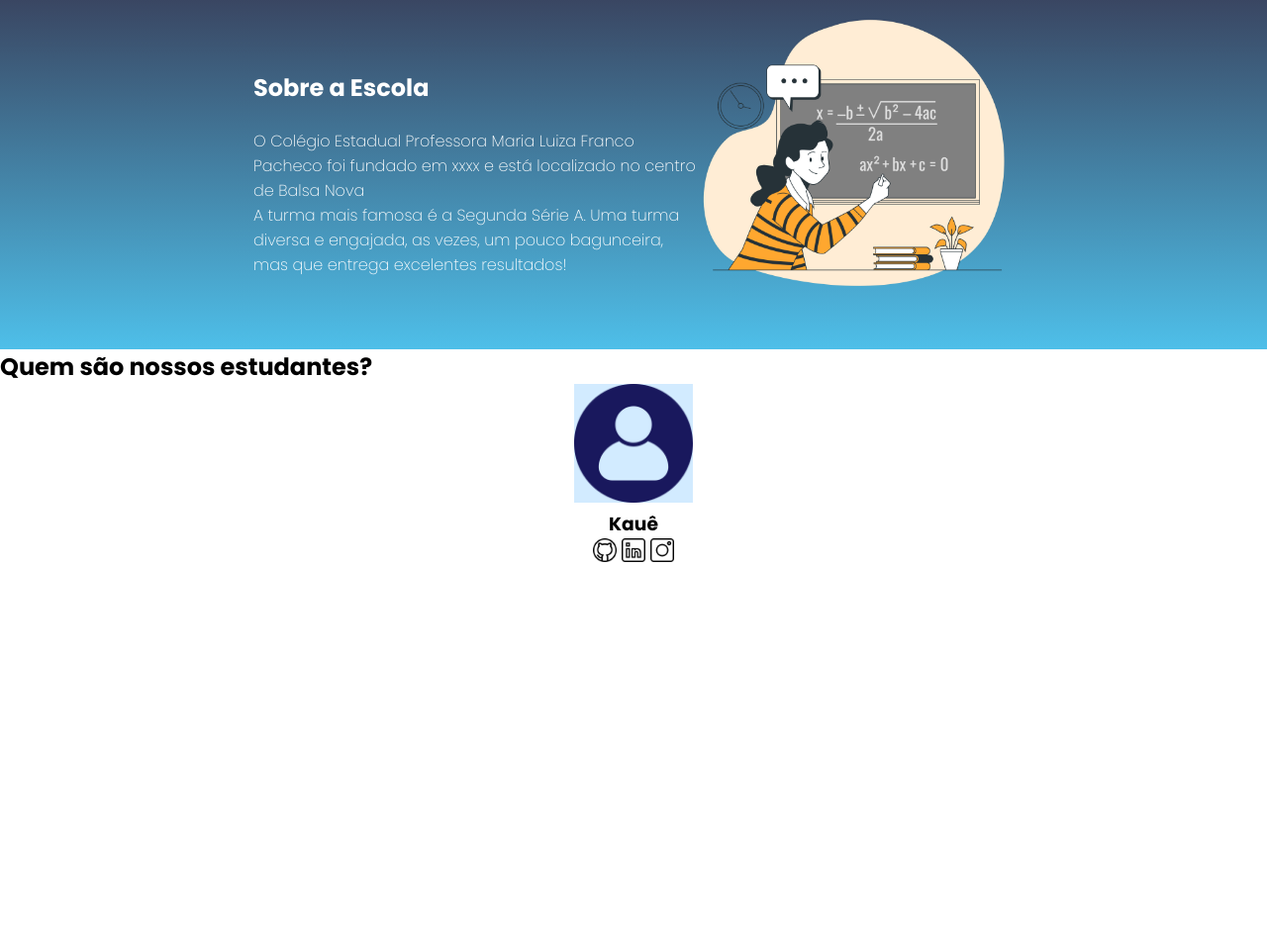
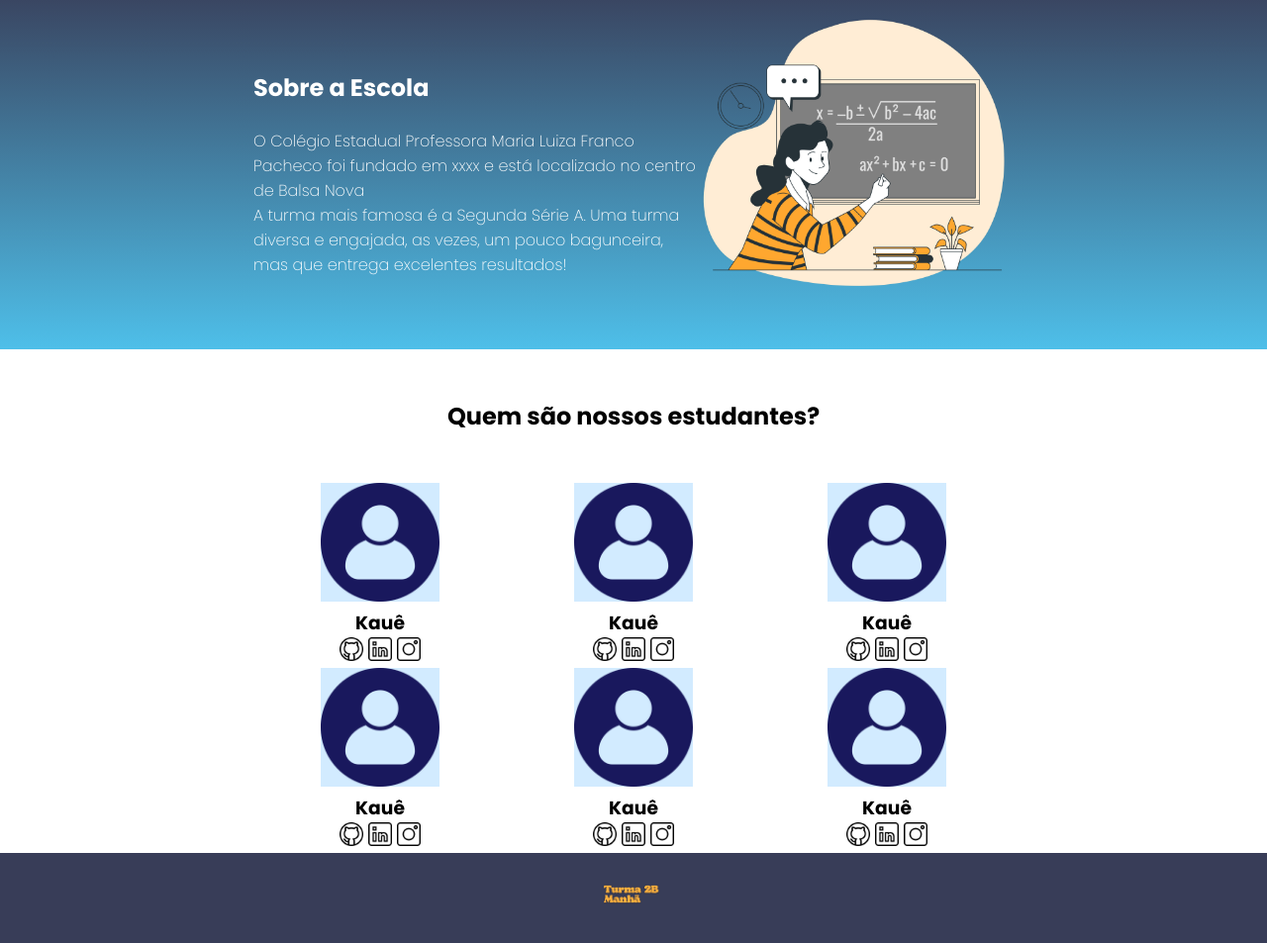
Before and after one commit to kaue223/site-top, a plain HTML site: page index.html in a window 1280 px wide. Shown: the part 197-1150 px from the top of the page at 99% size. Before the commit the page ends 800 px from the top, so only its background shows below. Drawn offline with Linux system fonts and the light colour scheme.

Commit message:
página finalizada

```diff
--- a/index.html
+++ b/index.html
@@ -28,6 +28,8 @@
    </section>
    <section class="estudante">
     <h2 class="estudante-titulo">Quem são nossos estudantes?</h2>
+    <div class="estudante-todos">
+        <span></span>
         <div class="estudante-div">
             <img class="estudante-imagem" src="Design sem nome.png" alt="foto do estudante">
             <h3 class="estudante-nome">Kauê</h3>
@@ -35,6 +37,47 @@
             <img class="estudante-icone" src="linkedin.png" alt="icone linkedin">
             <img class="estudante-icone" src="instagram.png" alt="icone instagram">
             </div>
+            <div class="estudante-div">
+                <img class="estudante-imagem" src="Design sem nome.png" alt="foto do estudante">
+                <h3 class="estudante-nome">Kauê</h3>
+                <img class="estudante-icone" src="github.png" alt="icone github">
+                <img class="estudante-icone" src="linkedin.png" alt="icone linkedin">
+                <img class="estudante-icone" src="instagram.png" alt="icone instagram">
+                </div>
+                <div class="estudante-div">
+                    <img class="estudante-imagem" src="Design sem nome.png" alt="foto do estudante">
+                    <h3 class="estudante-nome">Kauê</h3>
+                    <img class="estudante-icone" src="github.png" alt="icone github">
+                    <img class="estudante-icone" src="linkedin.png" alt="icone linkedin">
+                    <img class="estudante-icone" src="instagram.png" alt="icone instagram">
+                    </div>
+                    <span></span>
+                    <span></span>
+                    <div class="estudante-div">
+                        <img class="estudante-imagem" src="Design sem nome.png" alt="foto do estudante">
+                        <h3 class="estudante-nome">Kauê</h3>
+                        <img class="estudante-icone" src="github.png" alt="icone github">
+                        <img class="estudante-icone" src="linkedin.png" alt="icone linkedin">
+                        <img class="estudante-icone" src="instagram.png" alt="icone instagram">
+                        </div>
+                        <div class="estudante-div">
+                            <img class="estudante-imagem" src="Design sem nome.png" alt="foto do estudante">
+                            <h3 class="estudante-nome">Kauê</h3>
+                            <img class="estudante-icone" src="github.png" alt="icone github">
+                            <img class="estudante-icone" src="linkedin.png" alt="icone linkedin">
+                            <img class="estudante-icone" src="instagram.png" alt="icone instagram">
+                            </div>
+                            <div class="estudante-div">
+                                <img class="estudante-imagem" src="Design sem nome.png" alt="foto do estudante">
+                                <h3 class="estudante-nome">Kauê</h3>
+                                <img class="estudante-icone" src="github.png" alt="icone github">
+                                <img class="estudante-icone" src="linkedin.png" alt="icone linkedin">
+                                <img class="estudante-icone" src="instagram.png" alt="icone instagram">
+                                </div>
+    </div>
    </section>
+   <footer class="rodape">
+    <img class="rodape-imagem" src="Maria Luiza.png" alt="Turma 2B">
+   </footer>
 </body>
 </html>
--- a/style.css
+++ b/style.css
@@ -48,3 +48,19 @@ body{
 .estudante-div{
     text-align: center;
 }
+.estudante-titulo{
+    text-align: center;
+    padding: 50px 0;
+}
+.estudante-todos{
+    display: grid;
+    grid-template-columns: 20% 20% 20% 20% 20%;
+}
+.rodape{
+    background-color: #383D58;
+    text-align: center;
+}
+.rodape-imagem{
+    height: 60px;
+    padding: 12px 0;
+}
```
Lines whose indentation alone changed are shown as unchanged.
